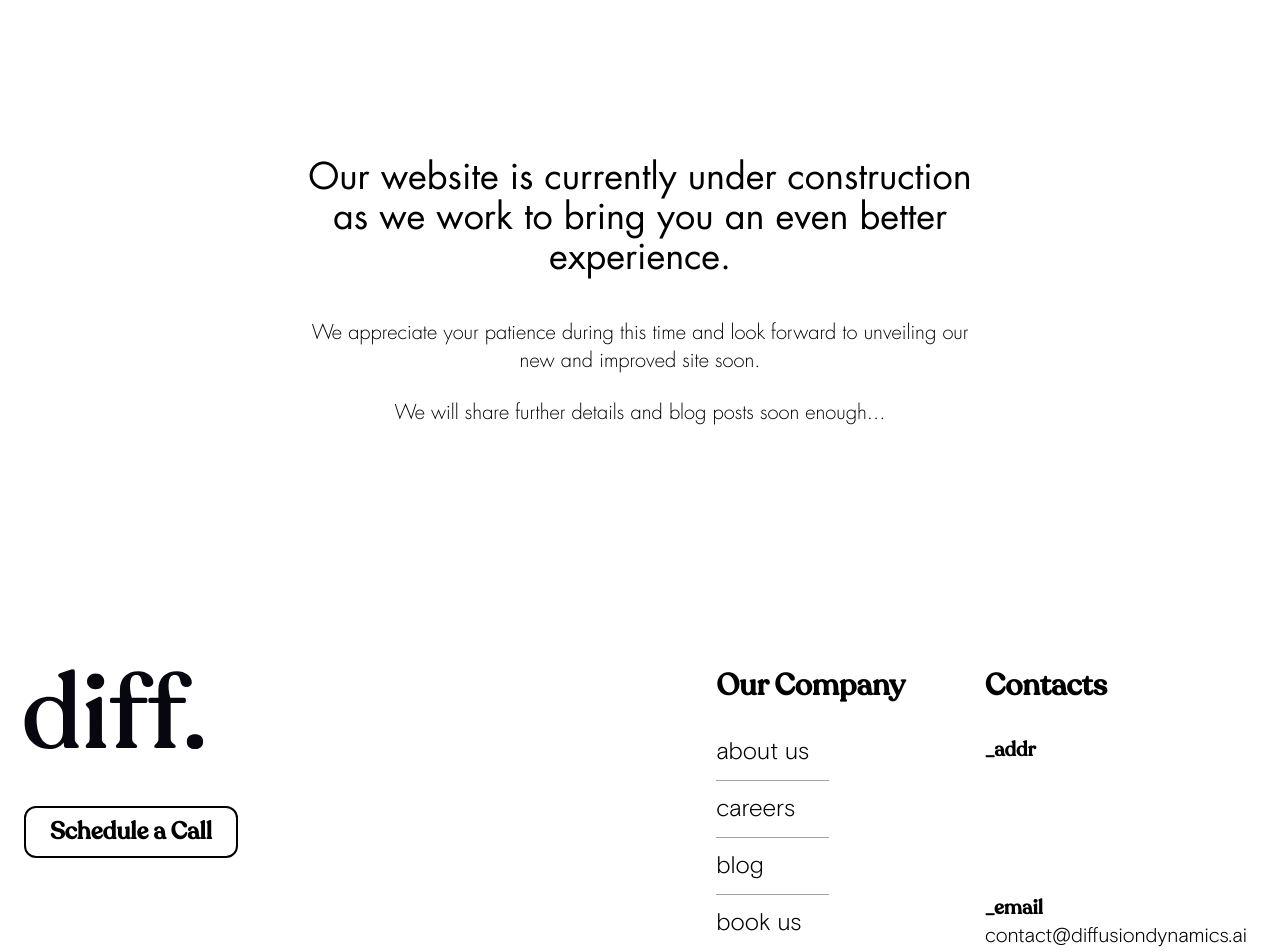
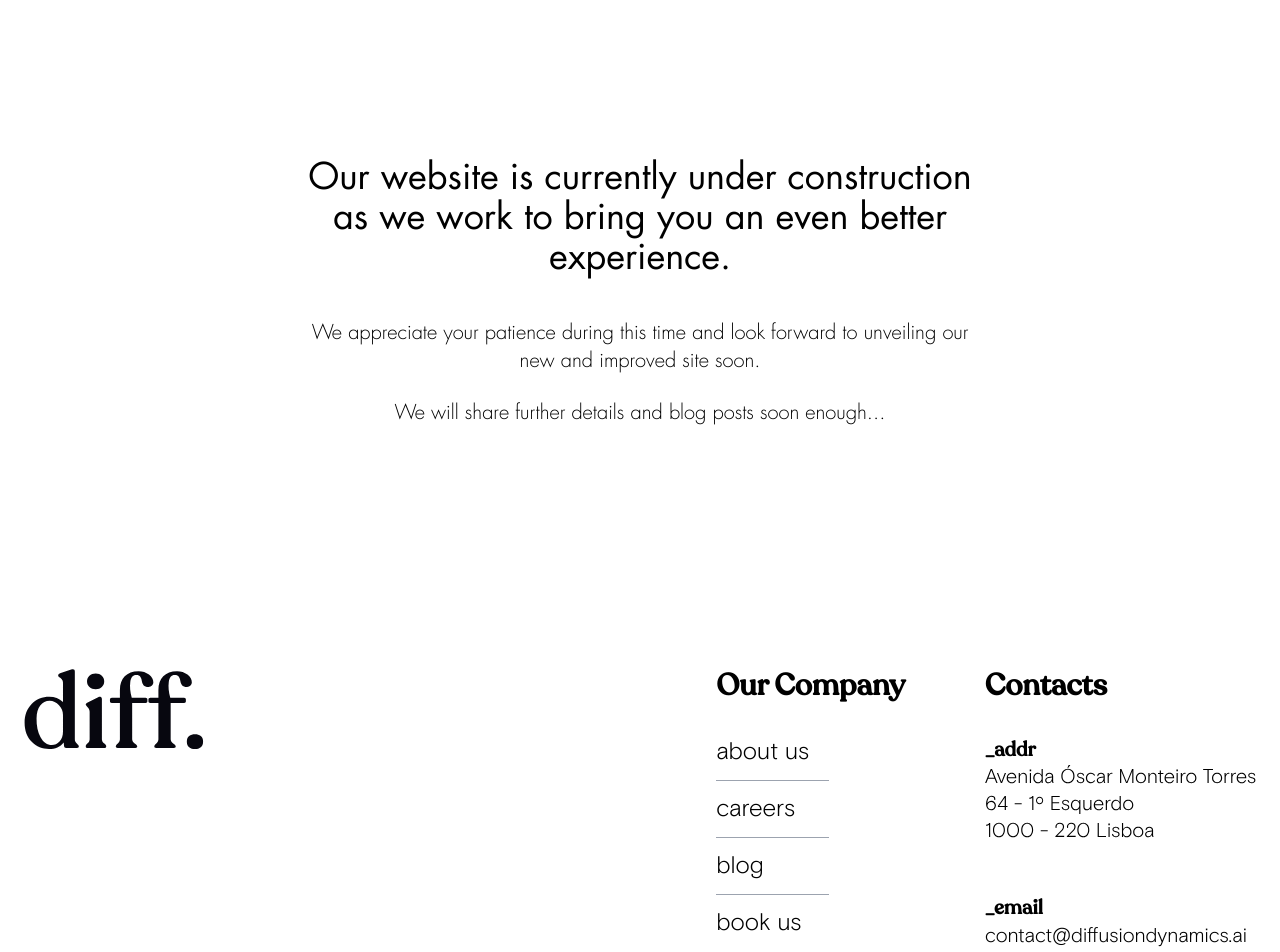
Before and after one commit to sCarita/dd-website, a Next.js app: page / in a window 1280 px wide. Shown: the top 952 px of the page. Built offline with nearby package versions, Linux system fonts and the light colour scheme.

Commit message:
hides schedule button, fixes address text not showing in light theme

```diff
--- a/src/app/page.tsx
+++ b/src/app/page.tsx
@@ -56,7 +56,7 @@ export default function Home() {
         <Container>
           <div className="flex flex-col flex-1 items-start">
               <Image src="/dd_logo.svg" alt="Logo" width={180} height={80} className="mb-14 invert dark:invert-0"/>
-              <Button>Schedule a Call</Button>
+              {/* <Button>Schedule a Call</Button> */}
           </div>
           <div className="flex flex-col justify-start items-start">
             <h4 className="text-3xl font-bold mb-8 font-recoleta">Our Company</h4>
@@ -71,7 +71,7 @@ export default function Home() {
             <h4 className="text-3xl font-bold mb-8 font-recoleta">Contacts</h4>
             <div className="text-xl mb-8">
               <h5 className="font-recoleta font-bold">_addr</h5>
-              <Image src="/address.svg" alt="address" width={100} height={100} className="mb-14 w-auto h-auto"/>
+              <Image src="/address.svg" alt="address" width={100} height={100} className="mb-14 w-auto h-auto invert black:invert-0"/>
             </div>
             <div className="text-xl  mb-8">
               <h5 className="font-recoleta font-bold">_email</h5>
```
